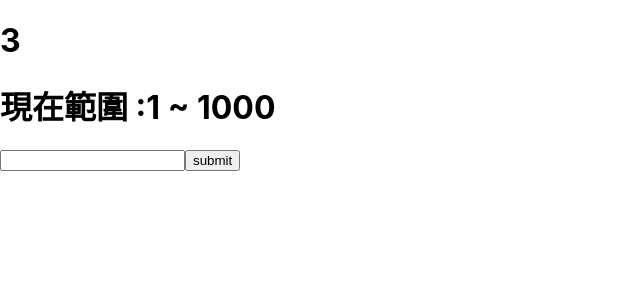
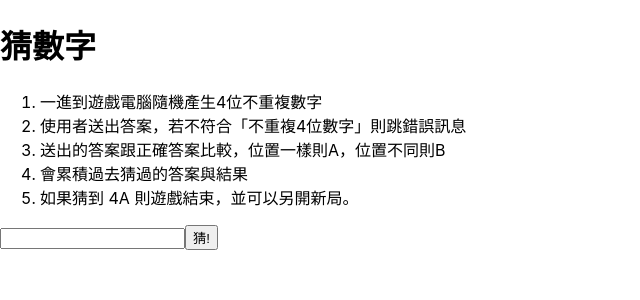
Before and after one commit to sasie59/react-homework, a React (Create React App) app: page / in a window 1280 px wide. Shown: the top 300 px of the page, without its empty margins (0-640 px from the left). Built offline with nearby package versions, Linux system fonts and the light colour scheme.

Commit message:
hw21 先刻雛型

```diff
--- a/src/App.js
+++ b/src/App.js
@@ -1,12 +1,12 @@
 import React from 'react';
 import add from './add';
 import './App.css';
-import Homework from './GuessNum';
+import Homework from './XAXB';
 
 function App() {
   return (
     <div>
-      <h1>{add(1, 2)}</h1>
+      {/* <h1>{add(1, 2)}</h1> */}
       <Homework />
     </div>
   );
--- /dev/null
+++ b/src/XAXB.js
@@ -0,0 +1,39 @@
+import React, { Component } from "react";
+
+export default class XAXB extends Component {
+  constructor() {
+    super();
+    this.state = {
+      value: "",
+      xaxbList: []
+    };
+  }
+  handleChange = ({ target }) => {
+    this.setState({
+      value: target.value
+    });
+  };
+  handleSubmit = (event) => {
+    event.preventDefault();
+  };
+  render() {
+    const { value, xaxbList } = this.state;
+
+    return (
+      <div>
+        <h1>猜數字</h1>
+        <ol>
+          <li>一進到遊戲電腦隨機產生4位不重複數字</li>
+          <li>使用者送出答案，若不符合「不重複4位數字」則跳錯誤訊息</li>
+          <li>送出的答案跟正確答案比較，位置一樣則A，位置不同則B</li>
+          <li>會累積過去猜過的答案與結果</li>
+          <li>如果猜到 4A 則遊戲結束，並可以另開新局。</li>
+        </ol>
+        <form onSubmit={this.handSubmit}>
+          <input type="text" value={value} onChange={this.handleChange} />
+          <button>猜!</button>
+        </form>
+      </div>
+    );
+  }
+}
```
Also changed, not shown: 1 other file (tests, documents, lock files or other folders).
